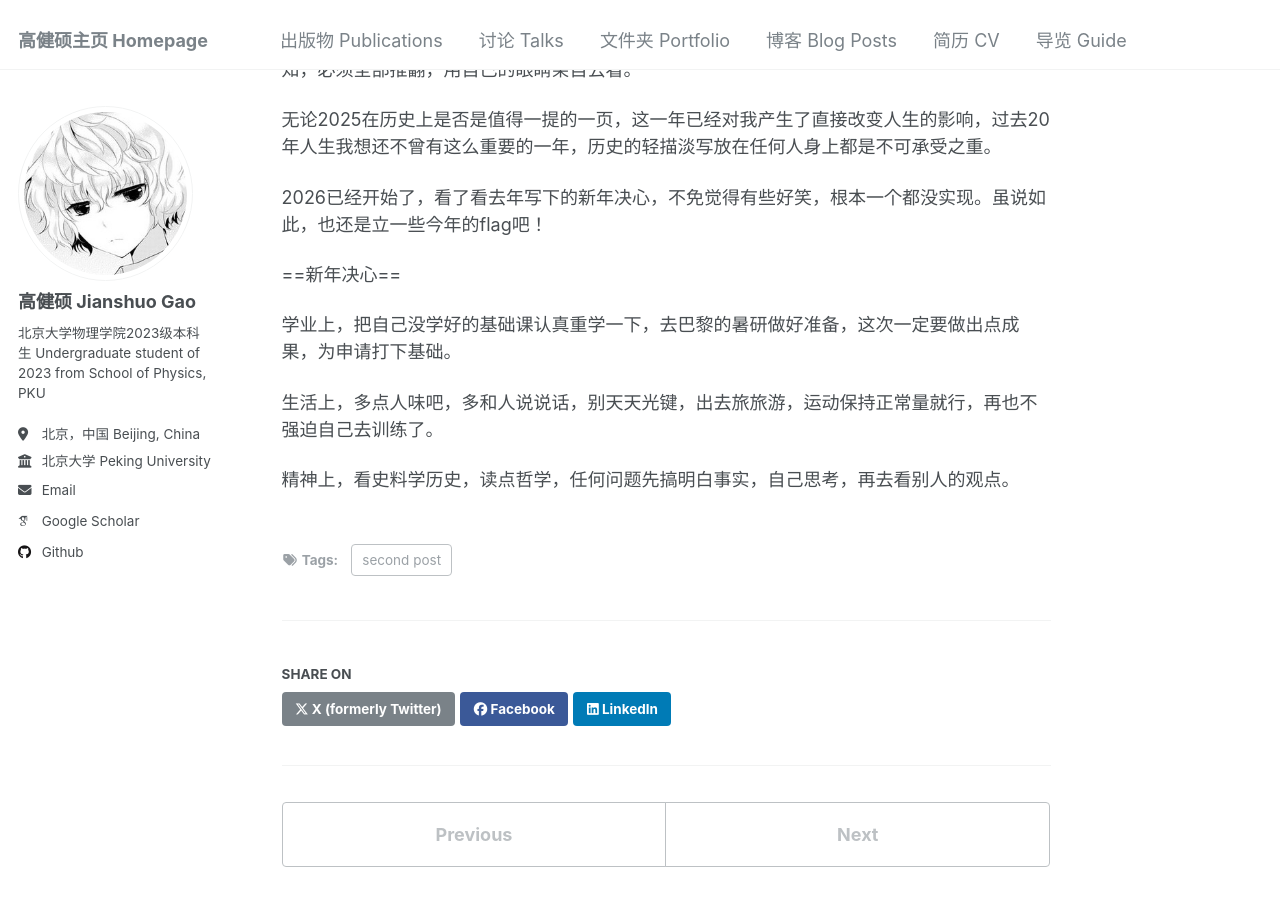
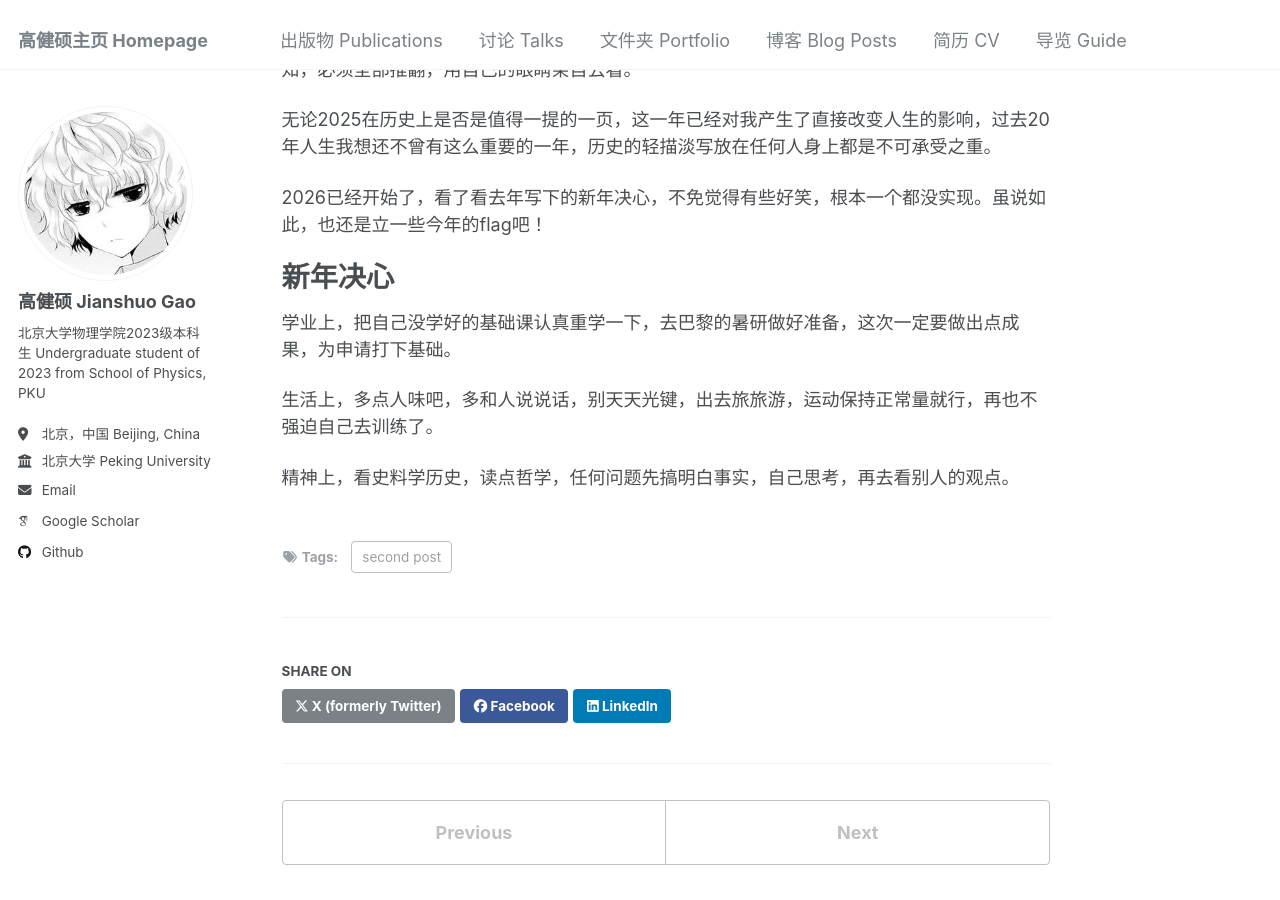
Before and after one commit to Townlin/townlin.github.io, a Jekyll site: the page built from _posts/2026-01-01-blog-post-1.md, in a window 1280 px wide and 900 px high, scrolled down 865 px. Built offline with Jekyll 4.4.1, drawn with Linux system fonts in a browser that asks for light colours; some web fonts are replaced.

Commit message:
Fix formatting of New Year resolutions section

```diff
--- a/_posts/2026-01-01-blog-post-1.md
+++ b/_posts/2026-01-01-blog-post-1.md
@@ -18,7 +18,8 @@ tags:
 
 2026已经开始了，看了看去年写下的新年决心，不免觉得有些好笑，根本一个都没实现。虽说如此，也还是立一些今年的flag吧！
 
-==新年决心==
+新年决心
+=====
 
 学业上，把自己没学好的基础课认真重学一下，去巴黎的暑研做好准备，这次一定要做出点成果，为申请打下基础。
 
```
